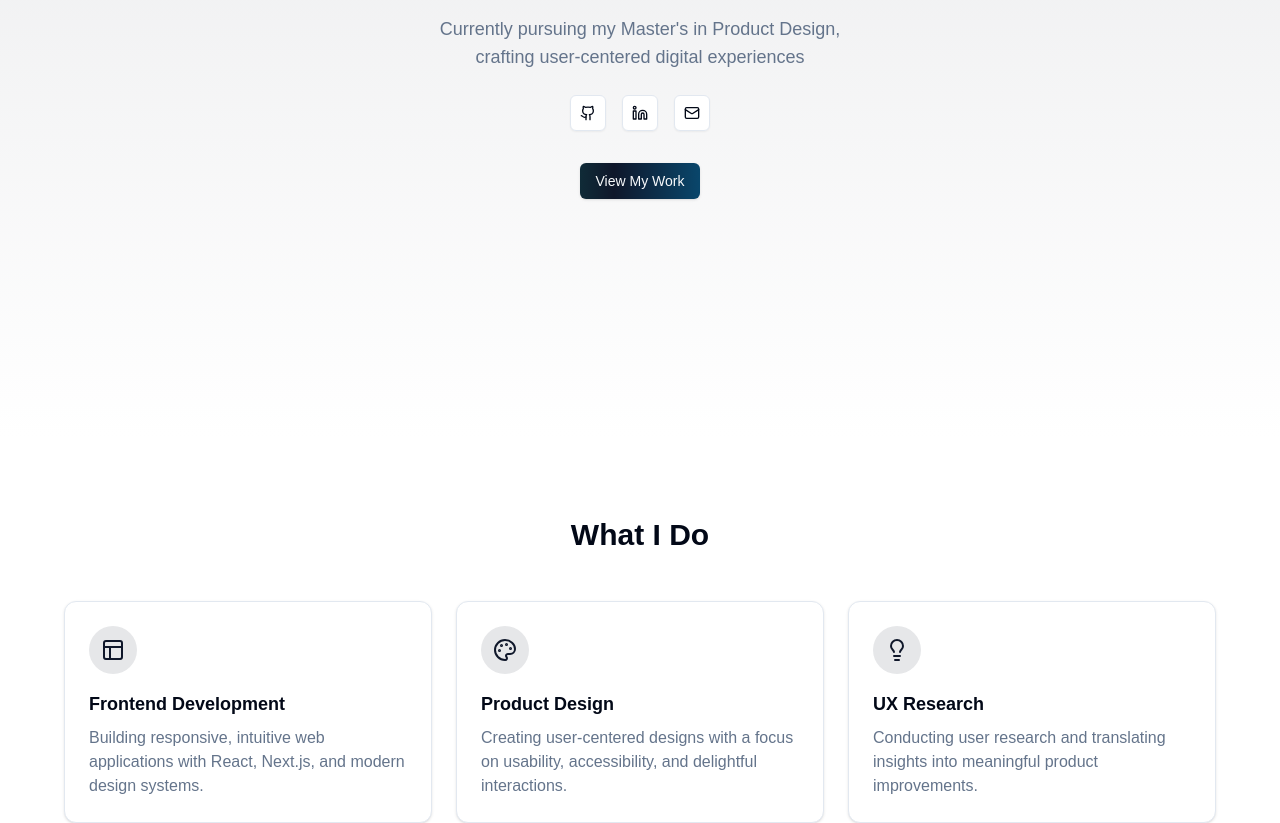
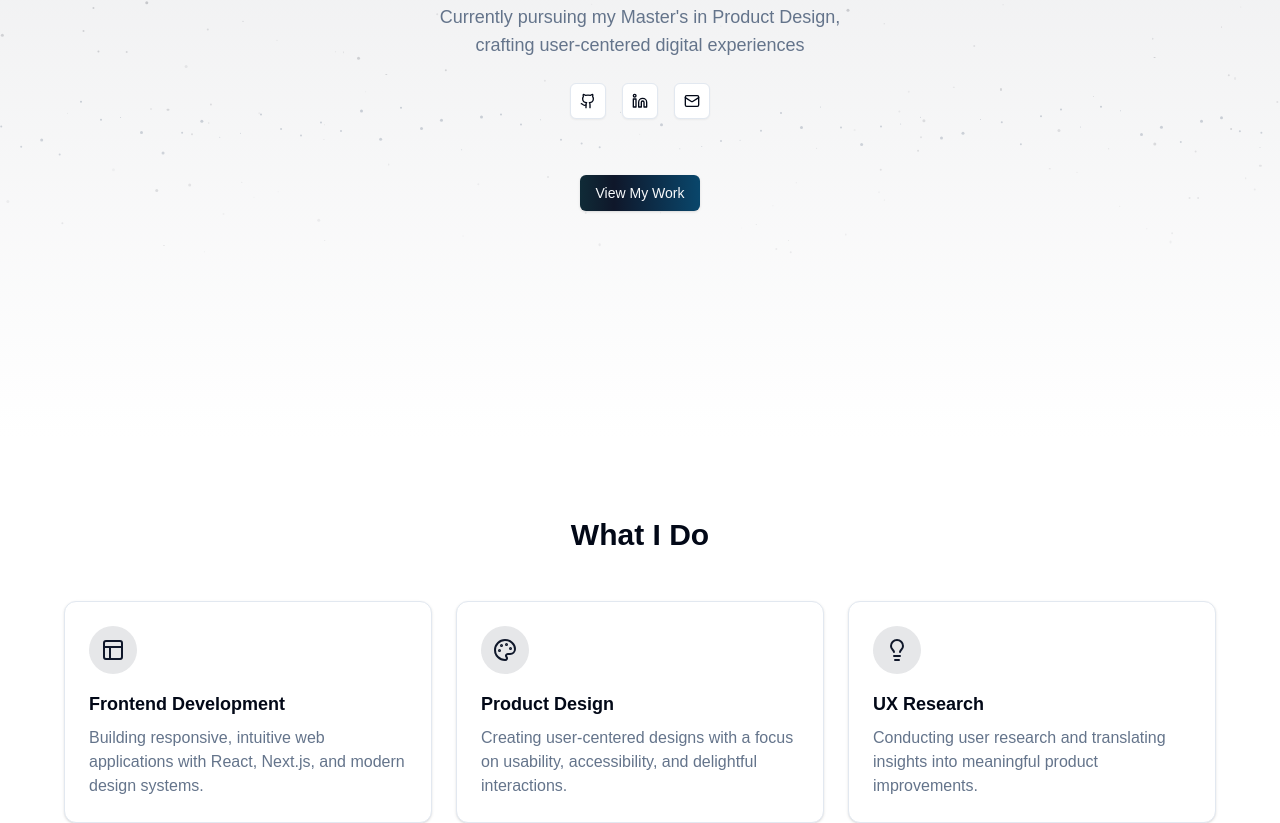
Before and after one commit to colnies/portfolio, a Next.js app: page / in a window 1280 px wide. Shown: the part 363-1186 px from the top of the page. Built offline with nearby package versions, Linux system fonts and the light colour scheme.

Commit message:
adding framer motion & gentle wave animation

```diff
--- a/package.json
+++ b/package.json
@@ -14,6 +14,7 @@
     "@radix-ui/react-switch": "^1.1.1",
     "class-variance-authority": "^0.7.1",
     "clsx": "^2.1.1",
+    "framer-motion": "^12.0.6",
     "lucide-react": "^0.468.0",
     "next": "15.1.0",
     "next-themes": "^0.4.4",
--- a/src/app/page.tsx
+++ b/src/app/page.tsx
@@ -1,59 +1,39 @@
 "use client"
-import React, { useEffect, useRef, ReactNode } from 'react';
+import React from 'react';
+import { motion } from 'framer-motion';
 import { Button } from "@/components/ui/button";
 import { Card, CardContent } from "@/components/ui/card";
 import { Github, Linkedin, Mail, ExternalLink, Layout, Lightbulb, Palette } from "lucide-react";
 import Link from 'next/link';
-import { Metadata } from 'next';
 import { ThemeToggle } from '@/components/theme-toggle';
 import Image from 'next/image';
+import { WaveBackground } from '@/components/gentle-wave';
 
-// Custom hook for scroll animations
-const useScrollAnimation = () => {
-    const ref = useRef(null);
-
-    useEffect(() => {
-      const observer = new IntersectionObserver(
-        (entries) => {
-          entries.forEach((entry) => {
-            if (entry.isIntersecting) {
-              entry.target.classList.add('animate-in');
+// Animation variants
+const fadeInUp = {
+  hidden: { opacity: 0, y: 20 },
+  visible: {
+    opacity: 1,
+    y: 0,
+    transition: {
+      duration: 0.6,
+      ease: "easeOut"
     }
-          });
-        },
-        {
-          threshold: 0.1,
-          rootMargin: '50px',
-        }
-      );
-
-      if (ref.current) {
-        observer.observe(ref.current);
-      }
-
-      return () => {
-        if (ref.current) {
-          observer.unobserve(ref.current);
   }
 };
-    }, []);
 
-    return ref;
+const staggerChildren = {
+  hidden: { opacity: 0 },
+  visible: {
+    opacity: 1,
+    transition: {
+      staggerChildren: 0.2
+    }
+  }
 };
 
-// AnimatedSection component
-const AnimatedSection = ({ children, className = '' }: { children: ReactNode, className?: string }) => {
-    const ref = useScrollAnimation();
-    return (
-      <div
-        ref={ref}
-        className={`opacity-0 translate-y-8 transition-all duration-700 ease-out ${className}`}
-      >
-        {children}
-      </div>
-    );
-};
-
+// Wrap the Card component with motion
+const MotionCard = motion(Card);
 
 const projects = [
     {
@@ -82,62 +62,100 @@ const projects = [
         title: "Crave Ticket Resellers",
         description: "A dynamic website for event ticket resellers built with Next.js and Tailwind CSS.",
         image: "/resellers.png",
-        link: "https://lauranye25.cravetickets.com"
+        link: "https://cravetickets.com"
     }
-
 ];
 
 export default function HomePage() {
     return (
         <div className="min-h-screen bg-background transition-colors duration-700">
-            {/* Theme Toggle in corner */}
             <div className="fixed top-4 right-4 z-50">
                 <ThemeToggle />
             </div>
+            <WaveBackground />
             {/* Hero Section */}
-            <section className="h-screen flex flex-col justify-center items-center relative">
+            <motion.section
+                className="h-screen flex flex-col justify-center items-center relative"
+                initial={{ opacity: 0 }}
+                animate={{ opacity: 1 }}
+                transition={{ duration: 1 }}
+            >
+
                 <div className="absolute inset-0 bg-gradient-to-b from-primary/10 to-background" />
-                    <div className="z-10 text-center space-y-6 px-4">
-                        <h1 className="text-4xl md:text-6xl font-bold bg-clip-text text-transparent bg-gradient-to-r from-teal-800 via-primary to-sky-800 animate-flow bg-[length:200%_auto]">
+                <motion.div
+                    className="z-10 text-center space-y-6 px-4"
+                    variants={staggerChildren}
+                    initial="hidden"
+                    animate="visible"
+                >
+                    <motion.h1
+                        variants={fadeInUp}
+                        className="text-4xl md:text-6xl font-bold bg-clip-text text-transparent bg-gradient-to-r from-teal-800 via-primary to-sky-800 animate-flow bg-[length:200%_auto]"
+                    >
                         Colin Nies
-                        </h1>
-                        <p className="text-xl md:text-2xl text-muted-foreground ">
+                    </motion.h1>
+                    <motion.p
+                        variants={fadeInUp}
+                        className="text-xl md:text-2xl text-muted-foreground"
+                    >
                         Frontend Developer & Product Designer
-                        </p>
-                        <div className="text-lg text-muted-foreground max-w-xl">
+                    </motion.p>
+                    <motion.div
+                        variants={fadeInUp}
+                        className="text-lg text-muted-foreground max-w-xl"
+                    >
                         <p>Currently pursuing my Master's in Product Design,</p>
                         <p>crafting user-centered digital experiences</p>
-                        </div>
-                        <div className="flex gap-4 justify-center">
-                            <Link href="https://github.com/colnies" target="_blank" rel="noopener noreferrer" aria-label="View GitHub profile">
-                                <Button variant="outline" size="icon" aria-label="Github Button">
+                    </motion.div>
+                    <motion.div
+                        variants={fadeInUp}
+                        className="flex gap-4 justify-center"
+                    >
+                        <Link href="https://github.com/colnies" target="_blank" rel="noopener noreferrer">
+                            <Button variant="outline" size="icon">
                                 <Github className="h-5 w-5" />
                             </Button>
                         </Link>
-                            <Link href="https://linkedin.com/in/colin-nies" target="_blank" rel="noopener noreferrer" aria-label="View LinkedIn profile">
-                                <Button variant="outline" size="icon" aria-label="LinkedIn Button">
+                        <Link href="https://linkedin.com/in/colin-nies" target="_blank" rel="noopener noreferrer">
+                            <Button variant="outline" size="icon">
                                 <Linkedin className="h-5 w-5" />
                             </Button>
                         </Link>
-                            <Link href="mailto:contact@colinnies.dev" target="_blank" rel="noopener noreferrer" aria-label="Email Link">
-                                <Button variant="outline" size="icon" aria-label="Email Button">
+                        <Link href="mailto:contact@colinnies.dev">
+                            <Button variant="outline" size="icon">
                                 <Mail className="h-5 w-5" />
                             </Button>
                         </Link>
-                        </div>
+                    </motion.div>
+                    <motion.div variants={fadeInUp}>
                         <Link href="#projects">
-                            <Button className="mt-8 bg-gradient-to-r from-teal-800 via-primary to-sky-800 animate-flow bg-[length:200%_auto]">View My Work</Button>
+                            <Button className="mt-8 bg-gradient-to-r from-teal-800 via-primary to-sky-800 animate-flow bg-[length:200%_auto]">
+                                View My Work
+                            </Button>
                         </Link>
-                    </div>
-            </section>
+                    </motion.div>
+                </motion.div>
+            </motion.section>
 
             {/* Skills Section */}
             <section className="py-20 px-4">
                 <div className="max-w-6xl mx-auto">
-                    <AnimatedSection>
-                        <h2 className="text-3xl font-bold text-center mb-12">What I Do</h2>
-                    </AnimatedSection>
-                    <div className="grid grid-cols-1 md:grid-cols-3 gap-6">
+                    <motion.h2
+                        className="text-3xl font-bold text-center mb-12"
+                        variants={fadeInUp}
+                        initial="hidden"
+                        whileInView="visible"
+                        viewport={{ once: true, margin: "-100px" }}
+                    >
+                        What I Do
+                    </motion.h2>
+                    <motion.div
+                        className="grid grid-cols-1 md:grid-cols-3 gap-6"
+                        variants={staggerChildren}
+                        initial="hidden"
+                        whileInView="visible"
+                        viewport={{ once: true, margin: "-100px" }}
+                    >
                         {[
                             {
                                 icon: <Layout className="h-6 w-6 text-primary" />,
@@ -155,8 +173,8 @@ export default function HomePage() {
                                 description: "Conducting user research and translating insights into meaningful product improvements."
                             }
                         ].map((skill, index) => (
-                            <AnimatedSection key={index} className="delay-[100ms]">
-                                <Card className="bg-card hover:shadow-lg transition-shadow">
+                            <motion.div key={index} variants={fadeInUp}>
+                                <MotionCard className="bg-card hover:shadow-lg transition-shadow">
                                     <CardContent className="pt-6">
                                         <div className="rounded-full bg-primary/10 w-12 h-12 flex items-center justify-center mb-4">
                                             {skill.icon}
@@ -166,30 +184,42 @@ export default function HomePage() {
                                             {skill.description}
                                         </p>
                                     </CardContent>
-                                </Card>
-                            </AnimatedSection>
+                                </MotionCard>
+                            </motion.div>
                         ))}
-                    </div>
+                    </motion.div>
                 </div>
             </section>
 
             {/* Featured Projects Section */}
             <section id="projects" className="py-20 px-4 bg-muted/50">
                 <div className="max-w-6xl mx-auto">
-                    <AnimatedSection>
-                        <h2 className="text-3xl font-bold text-center mb-12">Featured Projects</h2>
-                    </AnimatedSection>
-                    <div className="grid grid-cols-1 md:grid-cols-2 gap-6 auto-rows-fr">
+                    <motion.h2
+                        className="text-3xl font-bold text-center mb-12"
+                        variants={fadeInUp}
+                        initial="hidden"
+                        whileInView="visible"
+                        viewport={{ once: true, margin: "-100px" }}
+                    >
+                        Featured Projects
+                    </motion.h2>
+                    <motion.div
+                        className="grid grid-cols-1 md:grid-cols-2 gap-6 auto-rows-fr"
+                        variants={staggerChildren}
+                        initial="hidden"
+                        whileInView="visible"
+                        viewport={{ once: true, margin: "-100px" }}
+                    >
                         {projects.map((project, index) => (
-                            <AnimatedSection key={project.id}>
-                                <Card key={project.id} className="overflow-hidden hover:shadow-lg transition-shadow h-full">
+                            <motion.div key={project.id} variants={fadeInUp}>
+                                <MotionCard className="overflow-hidden hover:shadow-lg transition-shadow h-full">
                                     <CardContent className="p-0 flex flex-col h-full">
                                         <Image
                                             src={project.image}
                                             alt={project.title}
                                             width={400}
                                             height={200}
-                                            className="w-full h-48 object-cover shrink-0"
+                                            className="w-full h-48 object-cover"
                                             loading={index === 0 ? "eager" : "lazy"}
                                             sizes="(max-width: 768px) 100vw, 50vw"
                                         />
@@ -207,26 +237,42 @@ export default function HomePage() {
                                             </div>
                                         </div>
                                     </CardContent>
-                                </Card>
-                            </AnimatedSection>
+                                </MotionCard>
+                            </motion.div>
                         ))}
-                    </div>
+                    </motion.div>
                 </div>
             </section>
 
             {/* Contact Section */}
             <section className="py-20 px-4">
-                <AnimatedSection className="max-w-2xl mx-auto text-center">
-                    <h2 className="text-3xl font-bold mb-6">Let's Work Together</h2>
-                    <p className="text-muted-foreground mb-8">
+                <motion.div
+                    className="max-w-2xl mx-auto text-center"
+                    variants={staggerChildren}
+                    initial="hidden"
+                    whileInView="visible"
+                    viewport={{ once: true, margin: "-100px" }}
+                >
+                    <motion.h2
+                        variants={fadeInUp}
+                        className="text-3xl font-bold mb-6"
+                    >
+                        Let's Work Together
+                    </motion.h2>
+                    <motion.p
+                        variants={fadeInUp}
+                        className="text-muted-foreground mb-8"
+                    >
                         I'm always interested in hearing about new projects and opportunities.
-                    </p>
-                    <Link href="mailto:contact@colinnies.dev" target="_blank" rel="noopener noreferrer">
+                    </motion.p>
+                    <motion.div variants={fadeInUp}>
+                        <Link href="mailto:contact@colinnies.dev">
                             <Button>
                                 Get In Touch <Mail className="ml-2 h-4 w-4" />
                             </Button>
                         </Link>
-                </AnimatedSection>
+                    </motion.div>
+                </motion.div>
             </section>
         </div>
     );
--- /dev/null
+++ b/src/components/gentle-wave.tsx
@@ -0,0 +1,168 @@
+"use client"
+import { motion } from "framer-motion";
+import { useTheme } from "next-themes";
+import { useEffect, useState } from "react";
+
+export const WaveBackground = () => {
+    const { resolvedTheme } = useTheme();
+    const isDark = resolvedTheme === "dark";
+
+    const [waveParticles, setWaveParticles] = useState<{
+        id: number;
+        initialX: number;
+        initialY: number;
+        size: number;
+        delay: number;
+        splashOffset: number;
+    }[]>([]);
+
+    const [surfaceParticles, setSurfaceParticles] = useState<{
+        id: number;
+        x: number;
+        size: number;
+        delay: number;
+        baseOpacity: number;
+    }[]>([]);
+
+    useEffect(() => {
+        // Wave particles
+        const waveCount = 100;
+        const particleSpacing = 20; // Space between wave particles
+        const totalWidth = waveCount * particleSpacing; // Total width covered by waves
+        const newWaveParticles = [];
+
+        for (let i = 0; i < waveCount; i++) {
+            newWaveParticles.push({
+                id: i,
+                initialX: (i * particleSpacing),
+                initialY: Math.random() * -200,
+                size: 1 + Math.random() * 2,
+                delay: Math.random() * 0.3,
+                splashOffset: (Math.random() * 30) - 15
+            });
+        }
+
+        // Surface particles
+        const surfaceCount = 350;
+        const newSurfaceParticles = [];
+
+        for (let i = 0; i < surfaceCount; i++) {
+            newSurfaceParticles.push({
+                id: i,
+                x: Math.random() * totalWidth,// Distribute across the same width as wave particles
+                size: 0.8 + Math.random() * 2,
+                delay: Math.random() * 2,
+                baseOpacity: 0.1 + Math.random() * 0.2
+            });
+        }
+
+        setWaveParticles(newWaveParticles);
+        setSurfaceParticles(newSurfaceParticles);
+    }, []);
+
+    return (
+        <div className="absolute inset-0 overflow-hidden">
+            <div className="relative w-screen h-screen">
+                {/* Surface particles */}
+                {surfaceParticles.map((particle) => (
+                    <motion.div
+                        key={`surface-${particle.id}`}
+                        className="rounded-full"
+                        style={{
+                            width: particle.size,
+                            height: particle.size,
+                            backgroundColor: 'currentColor',
+                            x: particle.x,
+                            top: '80%', // Same vertical position as wave particles
+                        }}
+                        animate={{
+                            opacity: [
+                                particle.baseOpacity,
+                                particle.baseOpacity * 1.5,
+                                particle.baseOpacity
+                            ],
+                            y: [
+                                -2,
+                                2,
+                                -2
+                            ]
+                        }}
+                        transition={{
+                            duration: 2 + Math.random(),
+                            repeat: Infinity,
+                            ease: "easeInOut",
+                            delay: particle.delay
+                        }}
+                    />
+                ))}
+
+                {/* Wave particles */}
+                {waveParticles.map((particle) => (
+                    <motion.div
+                        key={`wave-${particle.id}`}
+                        className="absolute rounded-full text-muted-foreground"
+                        style={{
+                            width: particle.size,
+                            height: particle.size,
+                            backgroundColor: 'currentColor',
+                            x: particle.initialX,
+                            top: '60%',
+                            opacity: 0.1
+                        }}
+                        animate={{
+                            y: [
+                                particle.initialY,
+                                particle.initialY + 10 + particle.splashOffset, // Hold position during fade in
+                                10 + particle.splashOffset,
+                                50 + particle.splashOffset,
+                                100 + particle.splashOffset,
+                                200 + particle.splashOffset
+                            ],
+                            x: [
+                                particle.initialX,
+                                particle.initialX, // Hold position during fade in
+                                particle.initialX,
+                                particle.initialX + (Math.random() * 10 - 5), // Immediate random spread
+                                particle.initialX + (particle.splashOffset * 0.3),
+                                particle.initialX + particle.splashOffset
+                            ],
+                            opacity: isDark ? [
+                                0,
+                                0.5,
+                                0.5,
+                                0.5,
+                                0.6,
+                                0.4,
+                                0
+                            ] : [
+                                0,
+                                0.8,
+                                0.8,
+                                0.8,
+                                0.9,
+                                0.7,
+                                0
+                            ],
+                            scale: [
+                                1,
+                                1,
+                                1,
+                                1,
+                                1.2,
+                                0.8,
+                                0.5
+                            ]
+                        }}
+                        transition={{
+                            duration: 4,
+                            repeat: Infinity,
+                            ease: "easeInOut",
+                            times: [0, 0.15, 0.4, 0.5, 0.7, 0.85, 1],
+                            delay: particle.delay * 2
+                        }}
+                    />
+                ))}
+            </div>
+        </div>
+    );
+};
```
Lines whose indentation alone changed are shown as unchanged.
